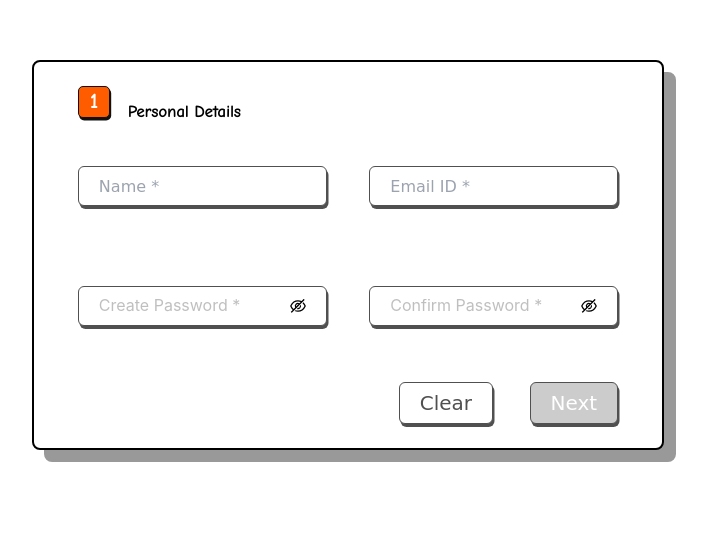
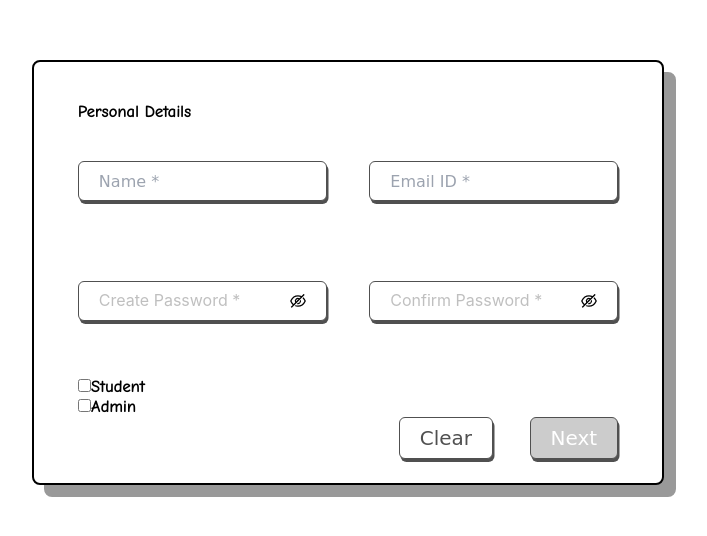
Before and after one commit to JainamDosi/Project_NSS, a React (Create React App) app in the folder frontend/: page / in a window 1280 px wide. Shown: the part 220-756 px from the top of the page, without its empty margins (292-999 px from the left). Built offline with nearby package versions, Linux system fonts and the light colour scheme; a web font is replaced by a local one.

Commit message:
Test Interface Submit button utility added

```diff
--- a/frontend/src/Components/Registration/step1/personalDetails.css
+++ b/frontend/src/Components/Registration/step1/personalDetails.css
@@ -293,3 +293,13 @@ select option [value="Gender 1"] {
     font-size: 1rem;
   }
 }
+
+.Role{
+  color: #000;
+    font-family: Comic Neue;
+    font-size: 1rem;
+    font-style: normal;
+    font-weight: 700;
+    line-height: 1.25rem;
+    letter-spacing: 0.02rem;
+}
--- a/frontend/src/Components/Registration/step1/personalDetails.jsx
+++ b/frontend/src/Components/Registration/step1/personalDetails.jsx
@@ -13,6 +13,13 @@ const gender_choice = ["Male", "Female", "Others"].map((state) => ({
 }));
 
 const PersonalDetails = () => {
+  //Select whether Student or Admin
+  const [selectedRole, setSelectedRole] = useState(""); // State to track the selected role
+
+    const handleCheckboxChange = (role) => {
+        setSelectedRole(role); // Update the state to the selected role
+    };
+
   let navigate = useNavigate();
   const [active, setActive] = useState(false);
   const [confirm_err, setConfirm_err] = useState(false);
@@ -97,9 +104,9 @@ const PersonalDetails = () => {
       <div className="personal">
         <div className="personal-steps">
           <div className="personal-step1">
-            <div className="personal-step1-number">
+            {/* <div className="personal-step1-number">
               <div className="personal-step1-number-content">1</div>
-            </div>
+            </div> */}
             <div className="personal-step1-description">
               <div className="personal-step1-description-content-para1">
                 {/* Step 1/2 */}
@@ -218,6 +225,29 @@ const PersonalDetails = () => {
               ></div>
             )}
           </div>
+          {/* Student or Admin  */}
+          <div className="Role">
+            <label>
+                <input
+                    type="checkbox"
+                    name="role"
+                    checked={selectedRole === "Student"}
+                    onChange={() => handleCheckboxChange("Student")}
+                />
+                Student
+            </label>
+            <br />
+            <label>
+                <input
+                    type="checkbox"
+                    name="role"
+                    checked={selectedRole === "Admin"}
+                    onChange={() => handleCheckboxChange("Admin")}
+                />
+                Admin
+            </label>
+        </div>
+
 
           <div className="personal-buttons">
             <button
--- a/frontend/src/Components/Test/testInterface/testInterface.css
+++ b/frontend/src/Components/Test/testInterface/testInterface.css
@@ -3,10 +3,13 @@
     flex-direction: row;
 }
 #leftMainTestInterface{
+    border-right: 1px solid black;
     width: 50%;
+    height: 100vh;
 }
 #rightMainTestInterface{
     width: 50%;
+    height: 100vh;
 }
 .optionsSingleCorrect{
     display: none;
@@ -62,3 +65,53 @@
     bottom: 2vh;
     right: 2%;
 }
+
+.popup-overlay {
+    position: fixed;
+    top: 0;
+    left: 0;
+    width: 100%;
+    height: 100%;
+    background-color: rgba(0, 0, 0, 0.5); /* Transparent black */
+    display: flex;
+    align-items: center;
+    justify-content: center;
+    z-index: 1000;
+}
+
+/* Popup box styling */
+.popup-box {
+    background-color: white;
+    border-radius: 10px;
+    padding: 20px;
+    text-align: center;
+    width: 300px;
+    box-shadow: 0 4px 8px rgba(0, 0, 0, 0.2);
+}
+
+.yes-button {
+    background-color: #007bff; /* Blue */
+    color: white;
+    padding: .5rem;
+    border-radius: 4px;
+}
+.yes-button:hover {
+    background-color: #0056b3; /* Darker blue */
+}
+
+.no-button {
+    background-color: #6c757d; /* Gray */
+    padding: .5rem;
+    border-radius: 4px;
+    color: white;
+}
+
+.no-button:hover {
+    background-color: #495057; /* Darker gray */
+}
+
+.finalSubmit{
+    display: flex;
+    gap: .2rem;
+    justify-content: center;
+}
--- a/frontend/src/Components/Test/testInterface/testInterface.js
+++ b/frontend/src/Components/Test/testInterface/testInterface.js
@@ -3,6 +3,21 @@ import "./testInterface.css";
 import { useNavigate } from "react-router-dom";
 
 function TestInterface() {
+  //Submit Utility
+  const [showPopup, setShowPopup] = useState(false);
+
+    const handleSubmitClick = () => {
+        setShowPopup(true); // Show the popup when the "Submit" button is clicked
+    };
+
+    const handleYes = () => {
+        setShowPopup(false); // Close the popup
+        alert("Form submitted!"); // Simulate form submission
+    };
+
+    const handleNo = () => {
+        setShowPopup(false); // Close the popup
+    };
   // Navigation
   const navigate = useNavigate();
   const handleBack = () => {
@@ -171,7 +186,22 @@ function TestInterface() {
           <div><button className="btnAnswers bluebtn">MARK FOR REVIEW & NEXT</button></div>
           </div>
           <div class="responses"></div>
-          <button className="btnSubmit btnAnswers">SUBMIT</button>
+          <button className="btnSubmit btnAnswers" onClick={handleSubmitClick}>SUBMIT</button>
+          {showPopup && (
+                <div className="popup-overlay">
+                    <div className="popup-box">
+                        <h3>Are you sure you want to submit?</h3>
+                        <div className="finalSubmit">
+                        <button className="yes-button" onClick={handleYes}>
+                            YES
+                        </button>
+                        <button className="no-button" onClick={handleNo}>
+                            NO
+                        </button>
+                        </div>
+                    </div>
+                </div>
+            )}
         </div>
       </div>
     </>
```
